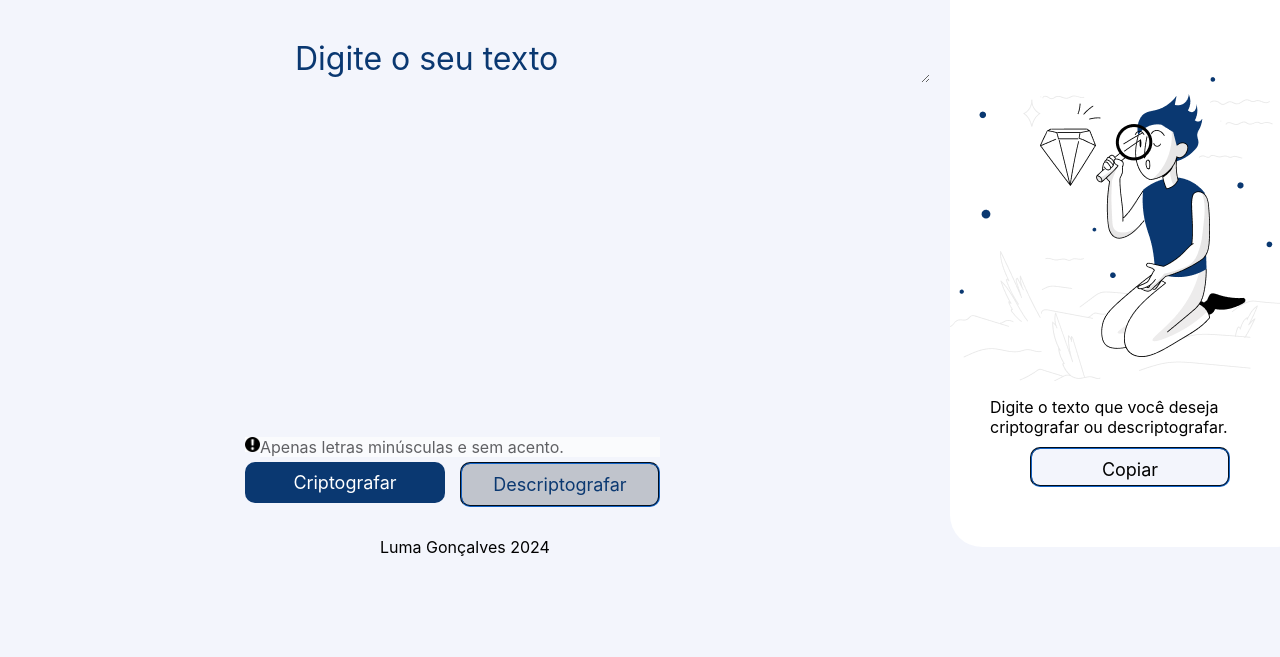
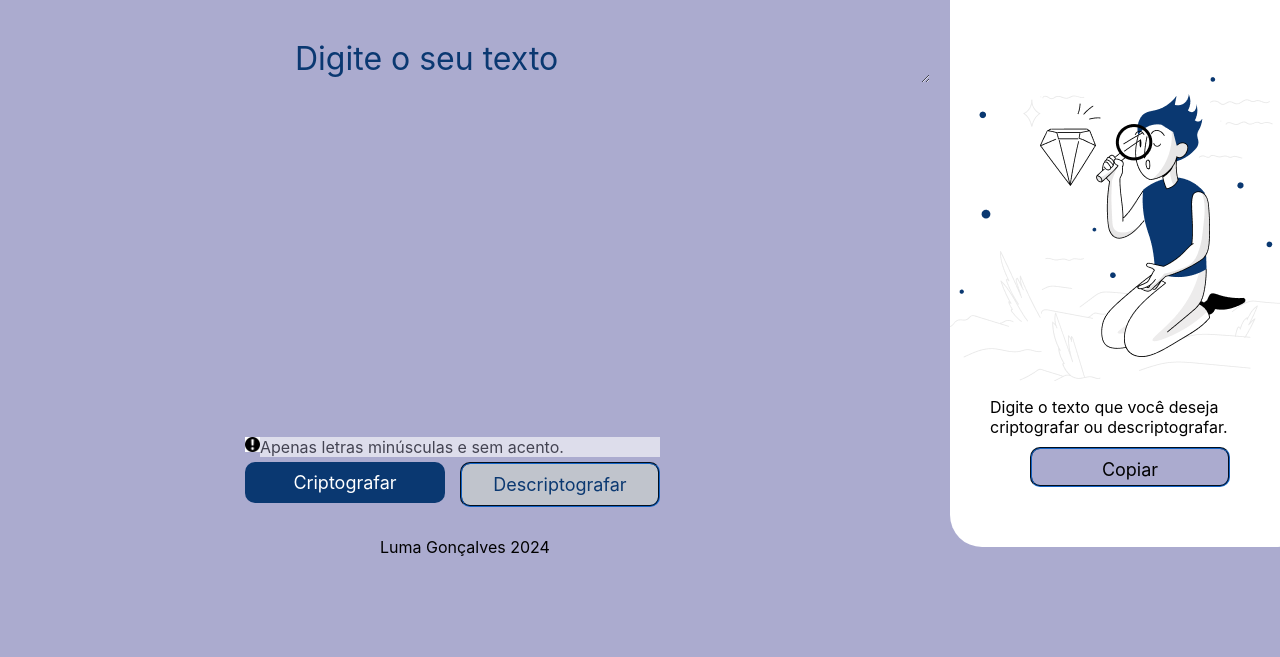
Before and after one commit to Luma-Goncalves/Decodificador, a plain HTML site: page index.html in a window 1280 px wide. Shown: the part 143-800 px from the top of the page. Drawn offline with Linux system fonts and the light colour scheme.

Commit message:
Update styles.css

```diff
--- a/styles.css
+++ b/styles.css
@@ -3,7 +3,7 @@ margin: 0;
 padding: 0;
 font-family: Inter;
 position: absolute;
-background-color: #F3F5FC;
+background-color:#ababcf;
 }
 
 
```
